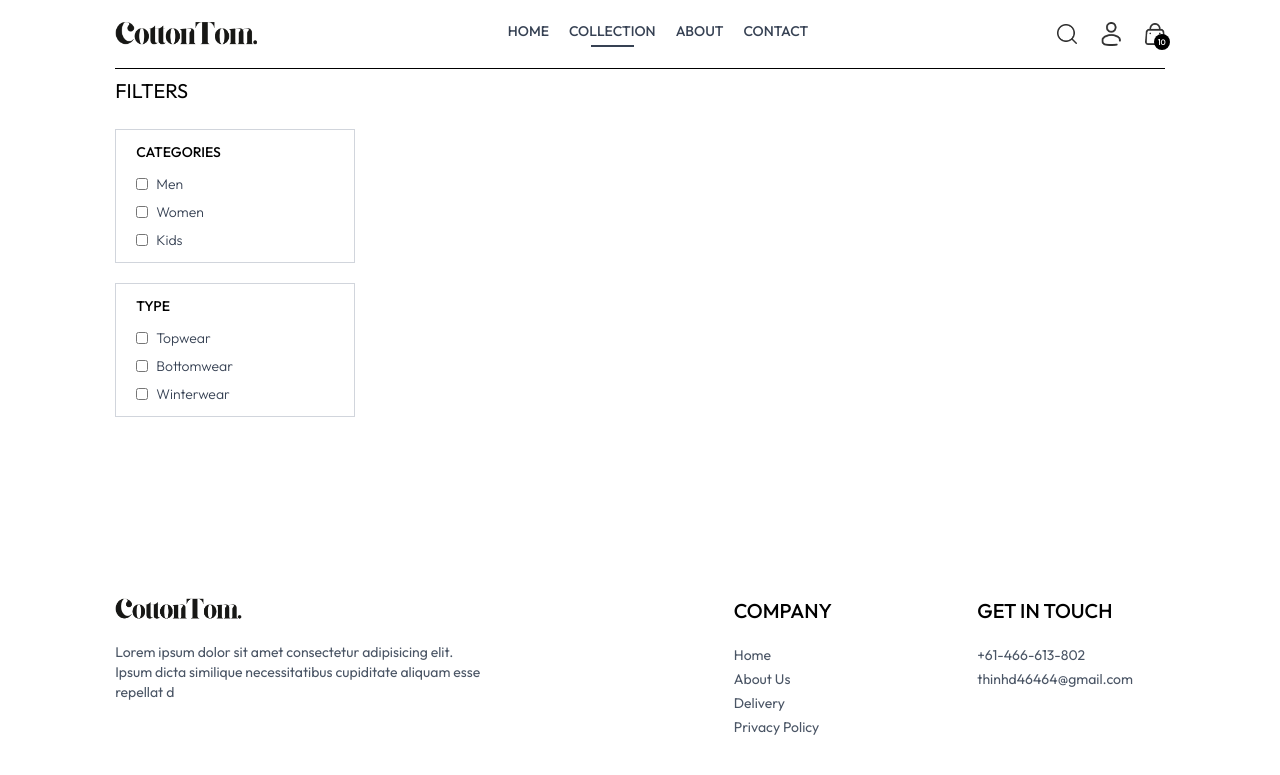
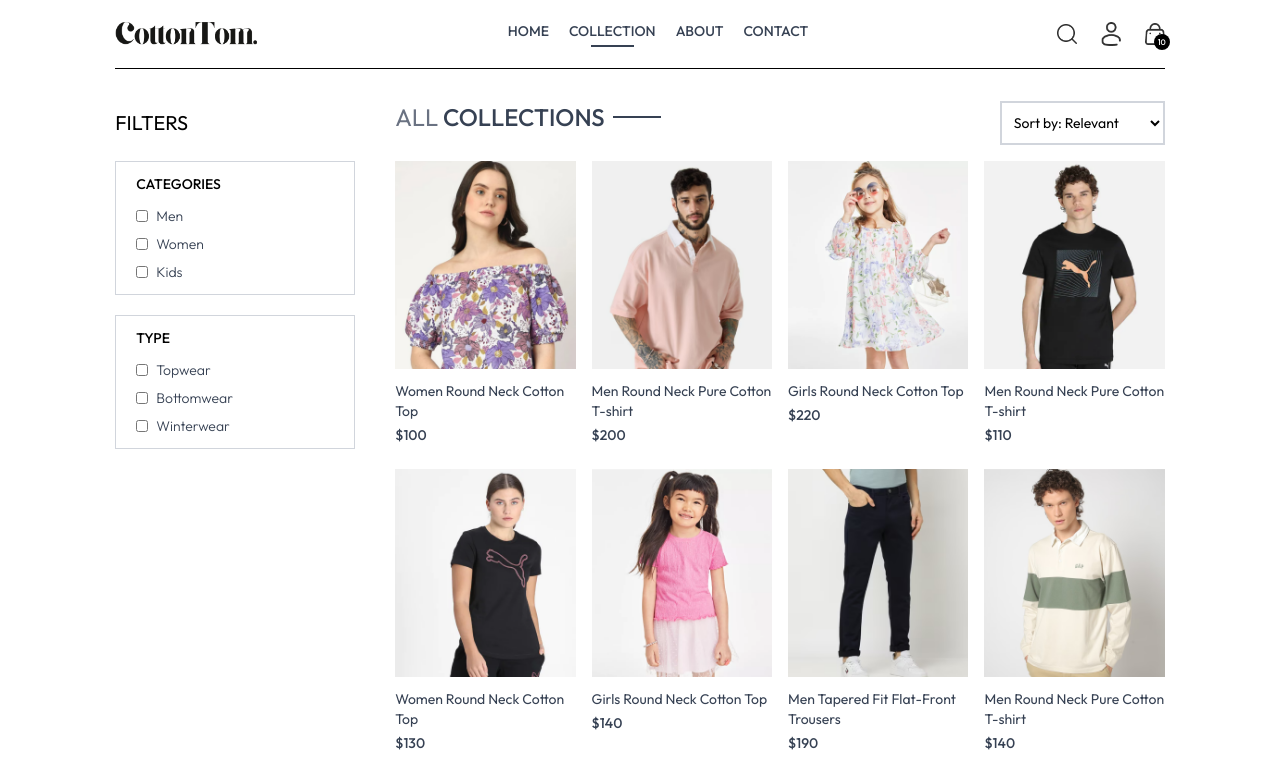
Before and after one commit to ThinhDang464/CottonTom, a React (Vite) app in the folder frontend/: page /collection in a window 1280 px wide. Shown: the top 775 px of the page. Built offline with nearby package versions, Linux system fonts and the light colour scheme.

Commit message:
displlay all items in collections, finish front end filter + have not implemented filtering

```diff
--- a/frontend/src/pages/Collection.tsx
+++ b/frontend/src/pages/Collection.tsx
@@ -1,12 +1,20 @@
-import { useContext, useState } from "react";
+import { useContext, useEffect, useState } from "react";
 import { ShopContext } from "../context/ShopContext";
 import { assets } from "../assets/assets";
+import Title from "../components/Title";
+import ProductItem from "../components/ProductItem";
 
 const Collection = () => {
   const { products } = useContext(ShopContext);
   const [showFilter, setShowFilter] = useState(false);
+  const [filterProducts, setFilterProducts] = useState([]);
+
+  useEffect(() => {
+    setFilterProducts(products); //initially show all products
+  }, []);
+
   return (
-    <div className="flex flex-col sm:flex-row gap-1 sm:gap-10 border-t">
+    <div className="flex flex-col sm:flex-row gap-1 sm:gap-10 border-t pt-8">
       {/*Filter options*/}
       <div className="min-w-60">
         <p
@@ -68,7 +76,31 @@
       </div>
 
       {/*Right side */}
-      <div></div>
+      {/*flex 1 tell this div to grow and fill available space */}
+      <div className="flex-1">
+        <div className="flex justify-between text-base sm:text-2xl mb-4">
+          <Title text1={"ALL"} text2={"COLLECTIONS"} />
+          {/*Products Sort*/}
+          <select className="border-2 border-gray-300 text-sm px-2">
+            <option value="relevant">Sort by: Relevant</option>
+            <option value="low-high">Sort by: Low to High</option>
+            <option value="high-low">Sort by: High to Low</option>
+          </select>
+        </div>
+
+        {/*Map Products */}
+        <div className="grid grid-cols-2 md:grid-cols-3 lg:grid-cols-4 gap-4 gap-y-6">
+          {filterProducts.map((item, index) => (
+            <ProductItem
+              key={index}
+              name={item.name}
+              id={item._id}
+              price={item.price}
+              image={item.image}
+            />
+          ))}
+        </div>
+      </div>
     </div>
   );
 };
```
